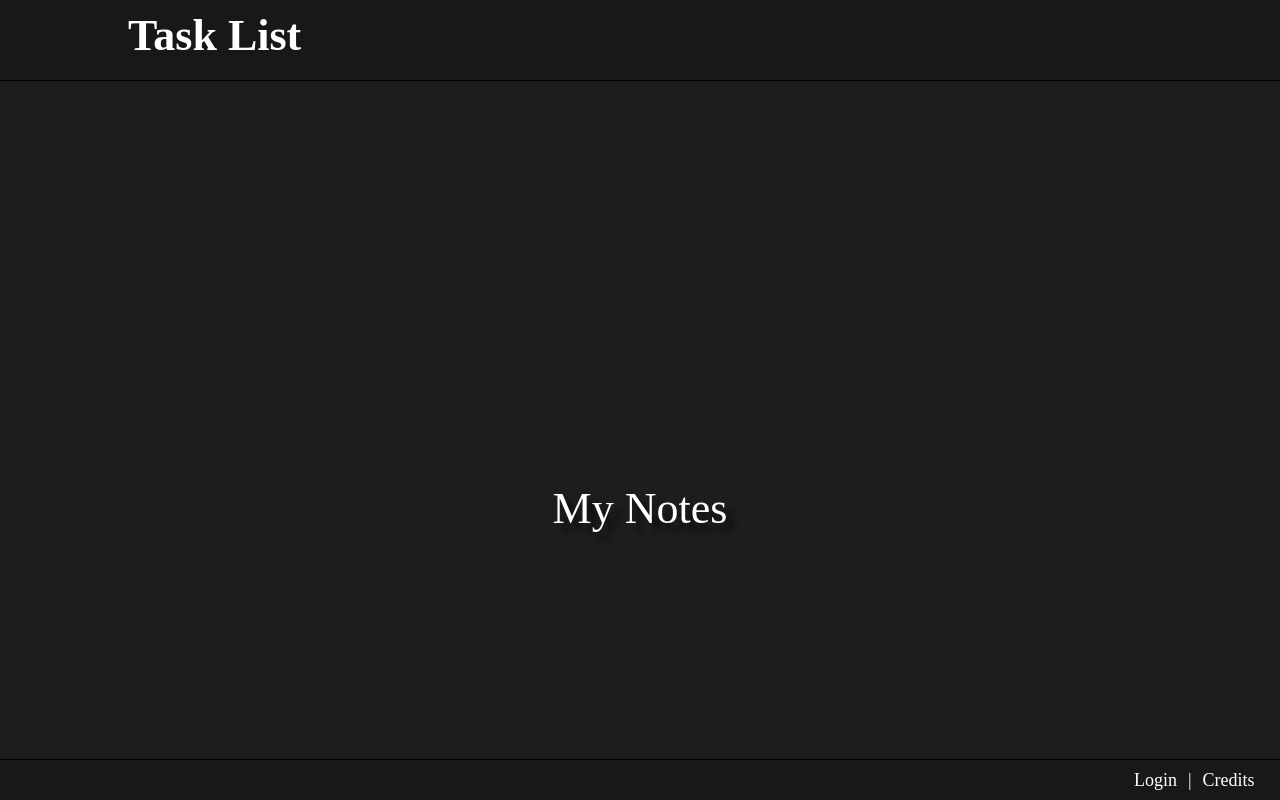
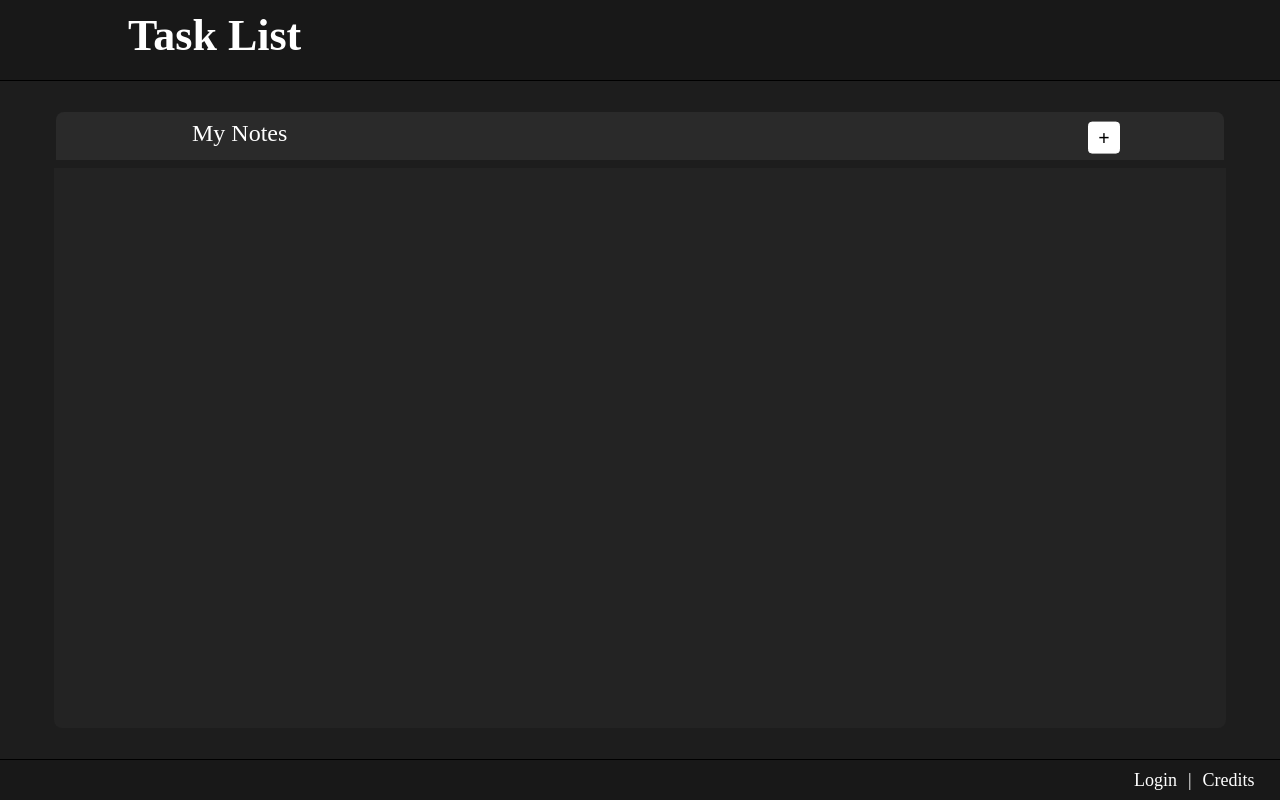
Before and after one commit to Person-0/taskListApplication, a website built with Vite: page html/index.html in a window 1280 px wide. Both pictures are taken after a click on the button "Login". Built offline with nearby package versions, Linux system fonts and the light colour scheme; a web font is replaced by a local one.

Commit message:
added basic main app ui

```diff
--- a/html/index.css
+++ b/html/index.css
@@ -23,6 +23,12 @@
     --input-btn-hover-color: #2B2B2B;
     --input-btn-hover-bg: white;
     --input-btn-hover-border: black;
+    --app-noteheader-bg: #2a2a2a;
+    --app-noteheader-btn-border: white;
+    --app-noteheader-btn-bg: white;
+    --app-noteheader-btn-color: black;
+    --app-noteheader-btn-hover-bg: transparent;
+    --app-noteheader-btn-hover-color: white;
 }
 
 /* ================== */
@@ -66,77 +72,6 @@ body {
     line-height: 9vh;
     margin-left: 10vw;
     user-select: none;
-}
-
-/* ================== */
-/* Login Tab */
-/* ================== */
-.input-text-label {
-    font-size: 1.8vh;
-    margin-bottom: 0.7vh;
-    margin-top: 3vh;
-    margin-left: 0.25vw;
-    user-select: none;
-}
-
-.input-textbox {
-    background: transparent;
-    border: 1px solid var(--input-text-border);
-    border-radius: 0 1vh 1vh 1vh;
-    padding: 1vh;
-    font-size: 1.1rem;
-    box-shadow: 2px 2px 7px var(--input-text-shadow);
-}
-.input-textbox:hover {
-    border-color: white;
-}
-
-.input-button {
-    background: var(--input-btn-bg);
-    box-shadow: 2px 2px 7px var(--input-text-shadow);
-    padding-top: 1vh;
-    padding-bottom: 1vh;
-    border-radius: 1vh;
-    border: none;
-    cursor: pointer;
-    user-select: none;
-    border: 1px solid var(--input-btn-border);
-}
-.input-button:hover {
-    color: var(--input-btn-hover-color);
-    background: var(--input-btn-hover-bg);
-    border: 1px solid var(--input-btn-hover-border);
-}
-
-#login-text {
-    font-size: 5.5vh;
-    margin-bottom: 7vh;
-    margin-top: 24vh;
-    text-shadow: 8px 8px 5px #0e0e0e;
-    user-select: none;
-}
-
-#login-inputs {
-    margin: auto;
-    margin-bottom: 55vh;
-    text-align: left;
-    width: fit-content;
-    user-select: all;
-}
-
-.input-acc-btns {
-    display: flex;
-    margin: auto;
-}
-
-.input-button {
-    display: block;
-    width: 91.5%;
-    margin: auto;
-    width: 49%!important;
-    margin-top: 2vh!important;
-    margin-left: 0.5vh;
-    margin-right: 0.5vh;
 }
 
 /* ================== */
@@ -186,12 +121,133 @@ a:hover {
 .page-tab {
     display: none;
     position: absolute;
-    top: 10vh;
+    top: 7.5vh;
     width: 100vw;
     height: 90vh;
     margin: auto;
     justify-content: center;
-    display: flex;
     flex-direction: column;
     text-align: center;
 }
+
+.page-title-text {
+    font-size: 5.5vh;
+    margin-bottom: 7vh;
+    margin-top: 26.5vh;
+    text-shadow: 8px 8px 5px #0e0e0e;
+    user-select: none;
+}
+
+/* ================== */
+/* Login Tab */
+/* ================== */
+.input-text-label {
+    font-size: 1.8vh;
+    margin-bottom: 0.7vh;
+    margin-top: 3vh;
+    margin-left: 0.25vw;
+    user-select: none;
+}
+
+.input-textbox {
+    background: transparent;
+    border: 1px solid var(--input-text-border);
+    border-radius: 0 1vh 1vh 1vh;
+    padding: 1vh;
+    font-size: 1.1rem;
+    box-shadow: 2px 2px 7px var(--input-text-shadow);
+}
+.input-textbox:hover {
+    border-color: white;
+}
+
+.input-button {
+    background: var(--input-btn-bg);
+    box-shadow: 2px 2px 7px var(--input-text-shadow);
+    padding-top: 1vh;
+    padding-bottom: 1vh;
+    border-radius: 1vh;
+    border: none;
+    cursor: pointer;
+    user-select: none;
+    border: 1px solid var(--input-btn-border);
+}
+.input-button:hover {
+    color: var(--input-btn-hover-color);
+    background: var(--input-btn-hover-bg);
+    border: 1px solid var(--input-btn-hover-border);
+}
+
+#login-inputs {
+    margin: auto;
+    margin-bottom: 55vh;
+    text-align: left;
+    width: fit-content;
+    user-select: all;
+}
+
+.input-acc-btns {
+    display: flex;
+    margin: auto;
+}
+
+.input-button {
+    display: block;
+    width: 91.5%;
+    margin: auto;
+    width: 49%!important;
+    margin-top: 2vh!important;
+    margin-left: 0.5vh;
+    margin-right: 0.5vh;
+}
+
+/* ================== */
+/* App Tab */
+/* ================== */
+.app-noteheader-bar {
+    width: 90vw;
+    margin-left: auto;
+    margin-right: auto;
+    margin-bottom: 1vh;
+    display: flex;
+    background: var(--app-noteheader-bg);
+    padding: 1vh;
+    border-radius: 1vh 1vh 0 0;
+}
+
+.app-noteheader-title {
+    font-size: 3vh;
+    margin-left: 10vw;
+}
+
+.app-noteheader-btns {
+    margin-left: auto;
+    margin-right: 7.5vw;
+}
+
+.app-noteheader-btn {
+    font-size: 2.5vh;
+    width: 4vh;
+    height: 4vh;
+    line-height: 0;
+    background: var(--app-noteheader-btn-bg);
+    color: var(--app-noteheader-btn-color);
+    font-weight: bolder;
+    border: 1px solid var(--app-noteheader-btn-border);
+    border-radius: 0.5vh;
+    cursor: pointer;
+    transform: translateY(0.2vh);
+}
+.app-noteheader-btn:hover {
+    background: var(--app-noteheader-btn-hover-bg);
+    color: var(--app-noteheader-btn-hover-color);
+}
+
+.notes-list {
+    width: 91.5vw;
+    height: 70vh;
+    margin-left: auto;
+    margin-right: auto;
+    border-radius: 0 0 1vh 1vh;
+    background: #232323;
+}
--- a/html/index.html
+++ b/html/index.html
@@ -13,7 +13,7 @@
     </div>
 
     <div class="page-tab" tab-name="login">
-        <p id="login-text">Account</p>
+        <p class="page-title-text">Account</p>
         <div id="login-inputs">
             <p class="input-text-label">Username</p>
             <input class="input-textbox" type="text" id="username-input">
@@ -27,7 +27,13 @@
     </div>
 
     <div class="page-tab"  tab-name="app">
-        <p id="login-text">My Notes</p>
+        <div class="app-noteheader-bar">
+            <p class="app-noteheader-title">My Notes</p>
+            <div class="app-noteheader-btns">
+                <button class="app-noteheader-btn"> + </button>
+            </div>
+        </div>
+        <div class="notes-list"></div>
     </div>
 
     <div class="footer">
```
